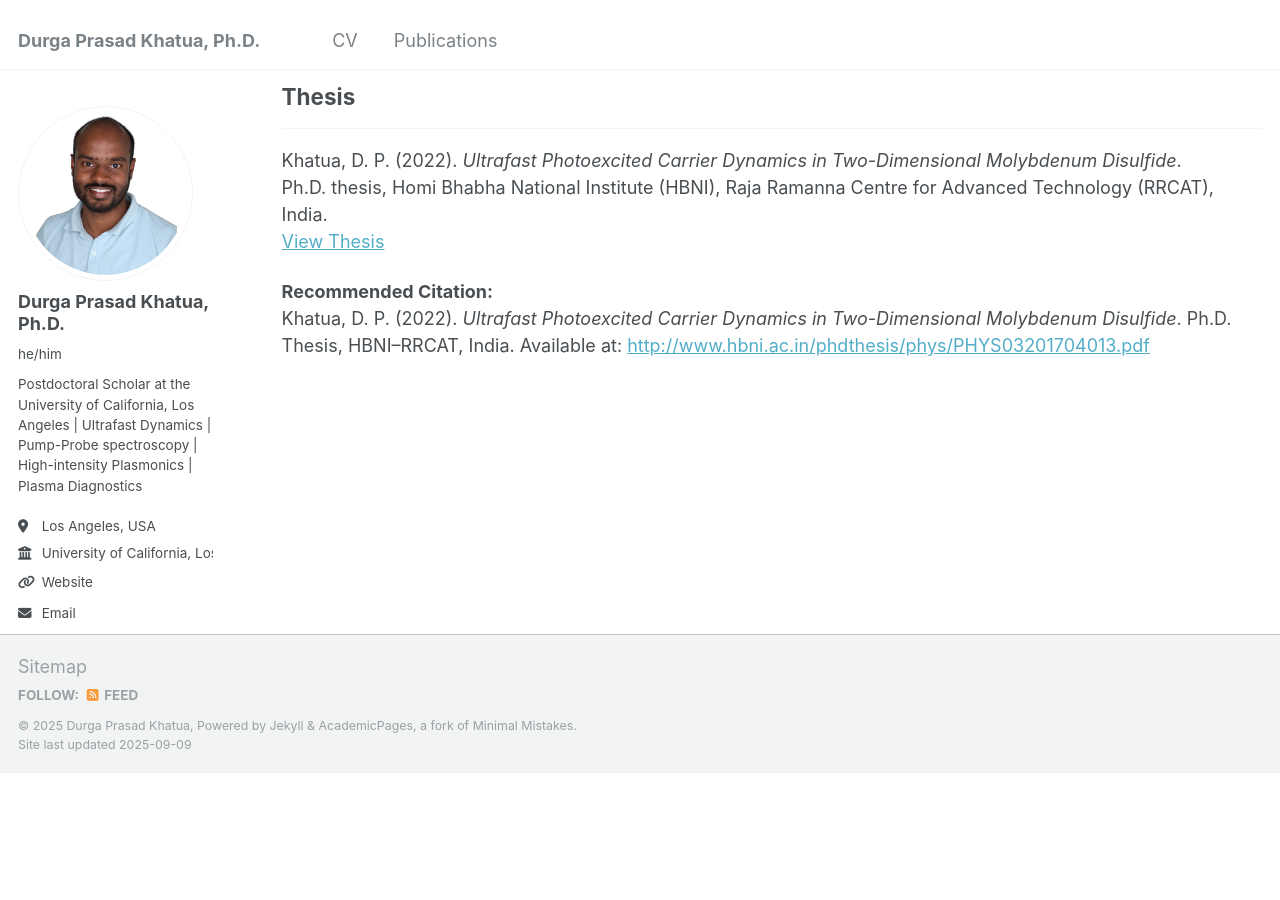
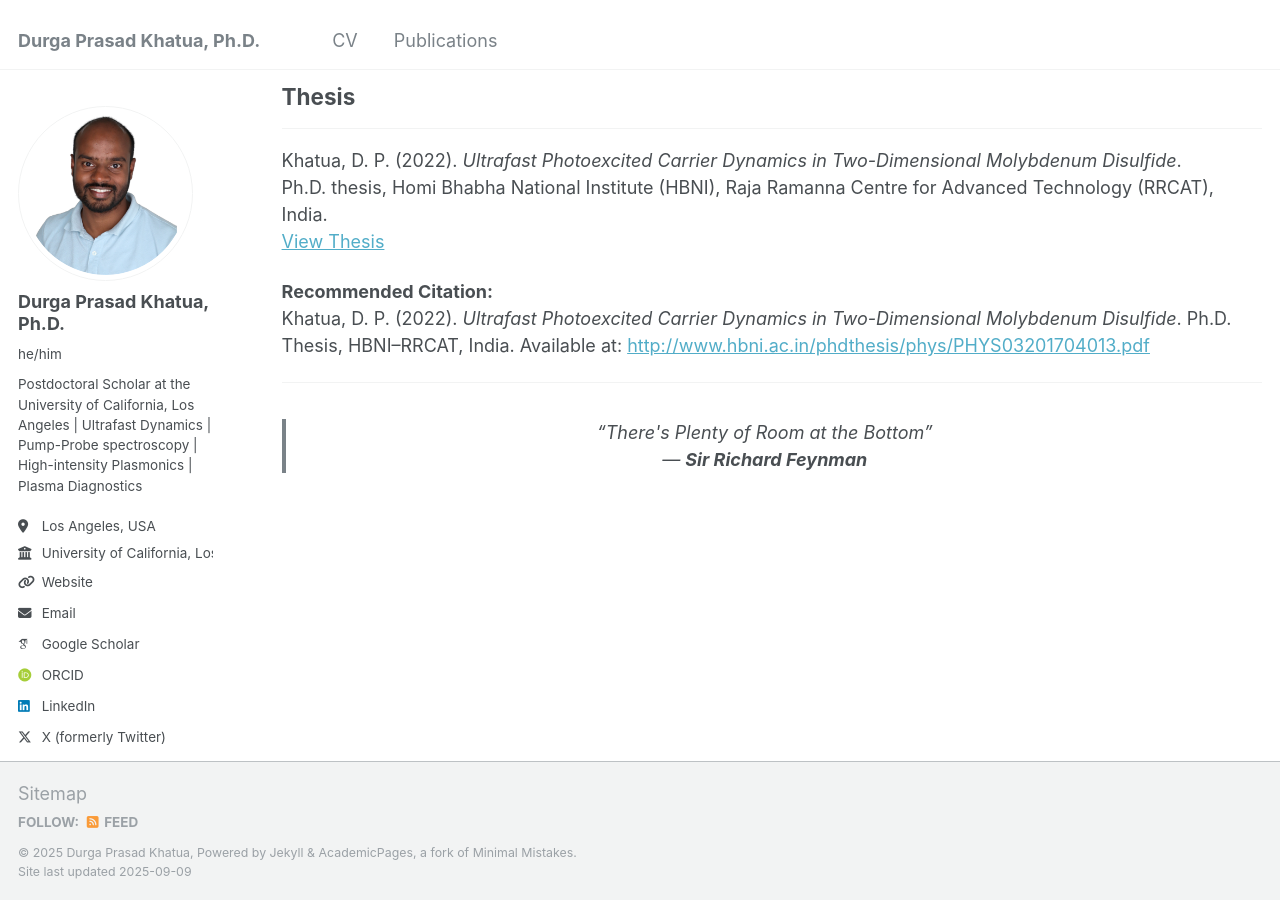
Before and after one commit to Khatua03/DurgaPrasadKhatua.github.io, a Jekyll site: the page built from _pages/publications.html, in a window 1280 px wide and 900 px high, scrolled down 9780 px. Built offline with Jekyll 4.4.1, drawn with Linux system fonts in a browser that asks for light colours; some web fonts are replaced; before the commit the page ends 10553 px from its top, so only the background shows below that.

Commit message:
Update publications.html

```diff
--- a/_pages/publications.html
+++ b/_pages/publications.html
@@ -46,3 +46,10 @@ author_profile: true
 Khatua, D. P. (2022). <i>Ultrafast Photoexcited Carrier Dynamics in Two-Dimensional Molybdenum Disulfide</i>. Ph.D. Thesis, HBNI–RRCAT, India. Available at:
 <a href="http://www.hbni.ac.in/phdthesis/phys/PHYS03201704013.pdf" target="_blank">http://www.hbni.ac.in/phdthesis/phys/PHYS03201704013.pdf</a>
 </p>
+
+
+<hr />
+<blockquote style="text-align:center; font-style:italic; margin-top:2em;">
+  “There's Plenty of Room at the Bottom” <br>
+  — <strong>Sir Richard Feynman</strong>
+</blockquote>
```
